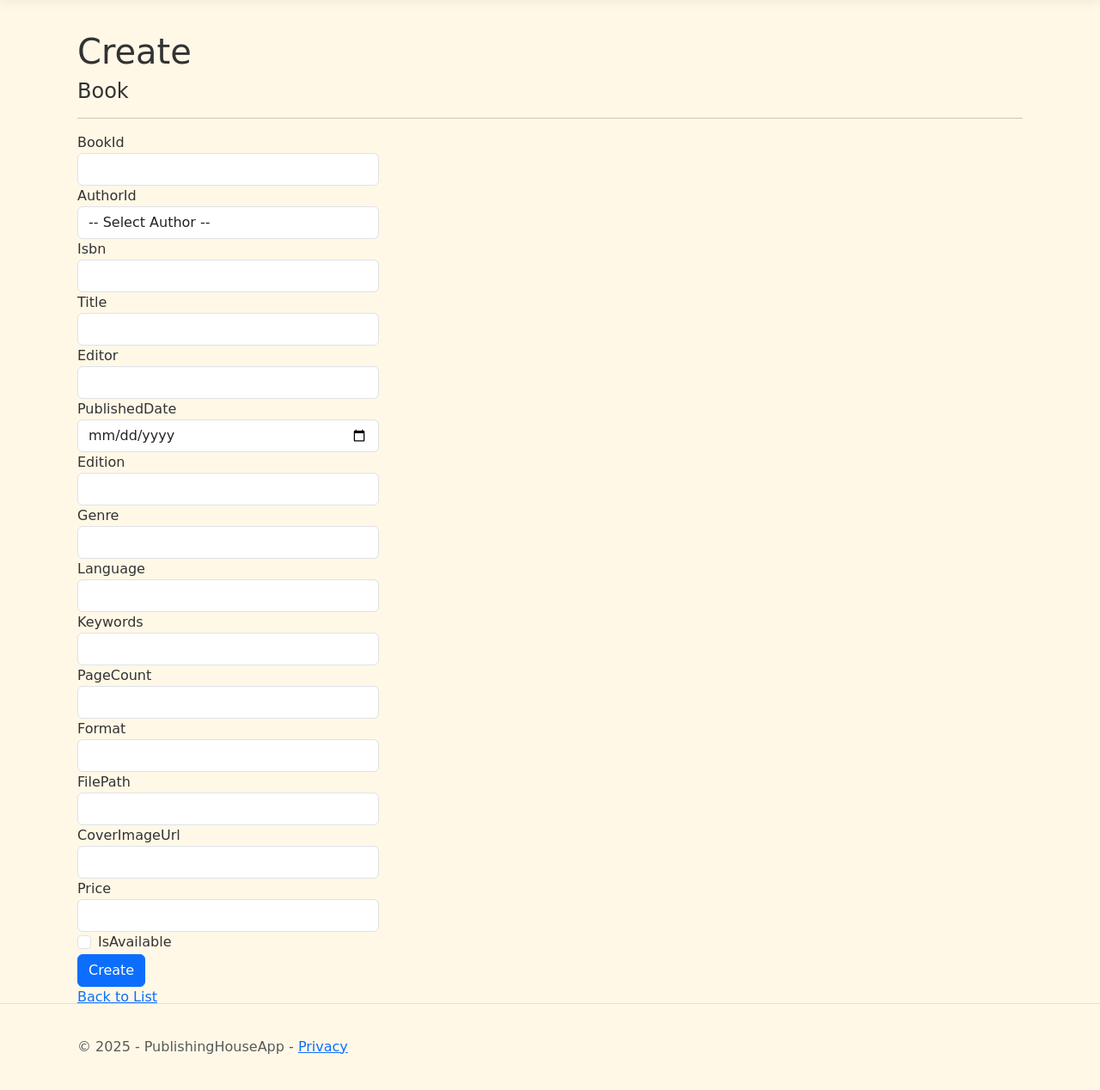
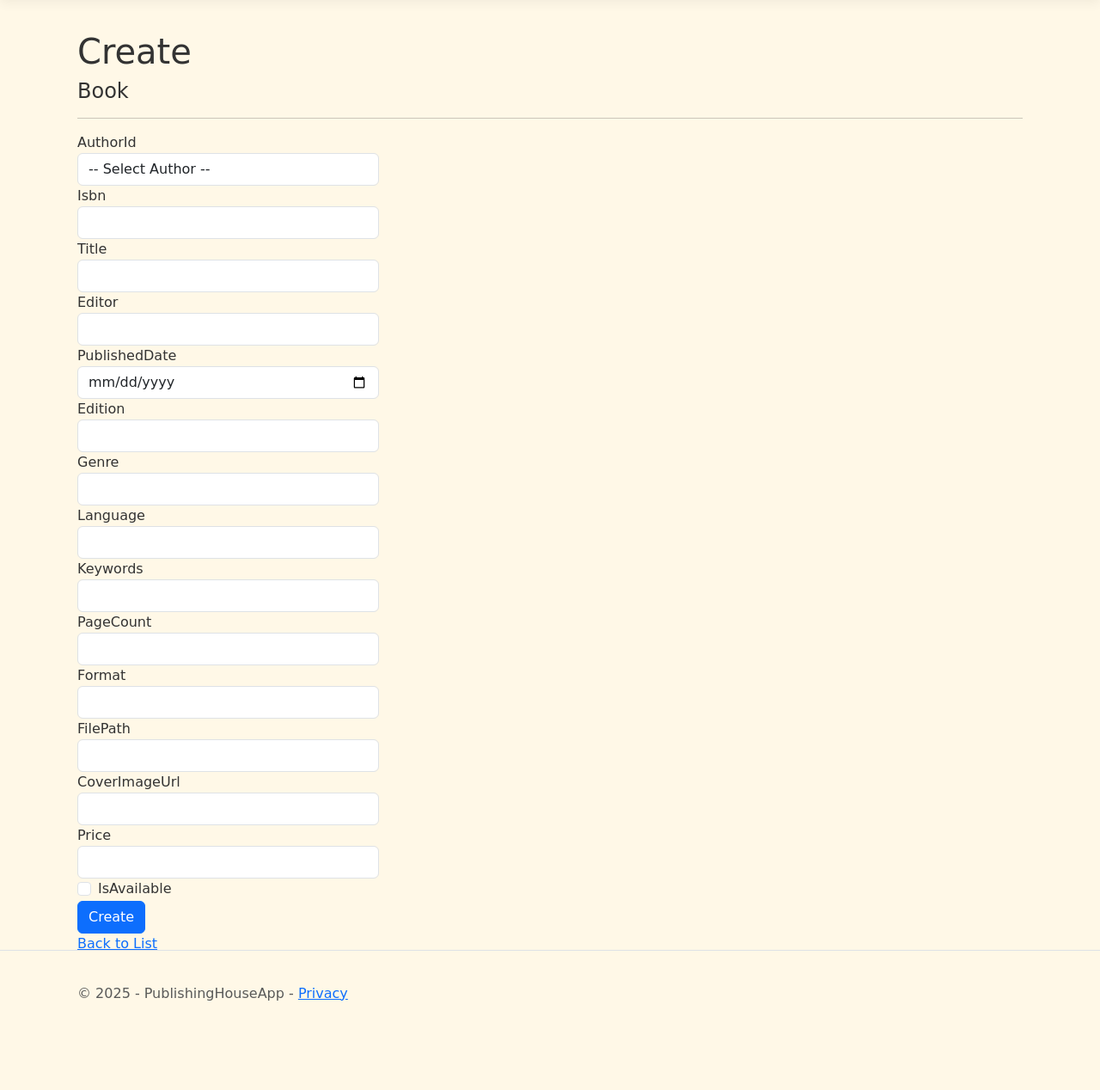
Before and after one commit to JamMoi/PublishingHouseApp, an ASP.NET Core app: page /Books/Create in a window 1280 px wide. Shown: the part 61-1329 px from the top of the page at 86% size. After the commit the page ends 1225 px from the top, so only its background shows below. Run offline with ASP.NET Core 8, Linux system fonts and the light colour scheme; lists and menus that the app fills with data are empty; style sheets or scripts are compiled from the project's sources.

Commit message:
Books/Create-näkymästä poistettu väärä dropdown. Siellä oli BookId dropdown, vaikka Id generoituu automaattisesti tietokannassa.

```diff
--- a/Views/Books/Create.cshtml
+++ b/Views/Books/Create.cshtml
@@ -12,11 +12,7 @@
     <div class="col-md-4">
         <form asp-action="Create" method="post">
             <div asp-validation-summary="ModelOnly" class="text-danger"></div>
-            <div class="form-group">
-                <label asp-for="BookId" class="control-label"></label>
-                <select asp-for="BookId" class="form-control" asp-items="ViewBag.AuthorId"></select>
-            </div>
-            <div class="form-group">
+           <div class="form-group">
                 <label asp-for="AuthorId" class="control-label"></label>
                 <select asp-for="AuthorId" class="form-control"
                         asp-items="ViewBag.AuthorId">
```
